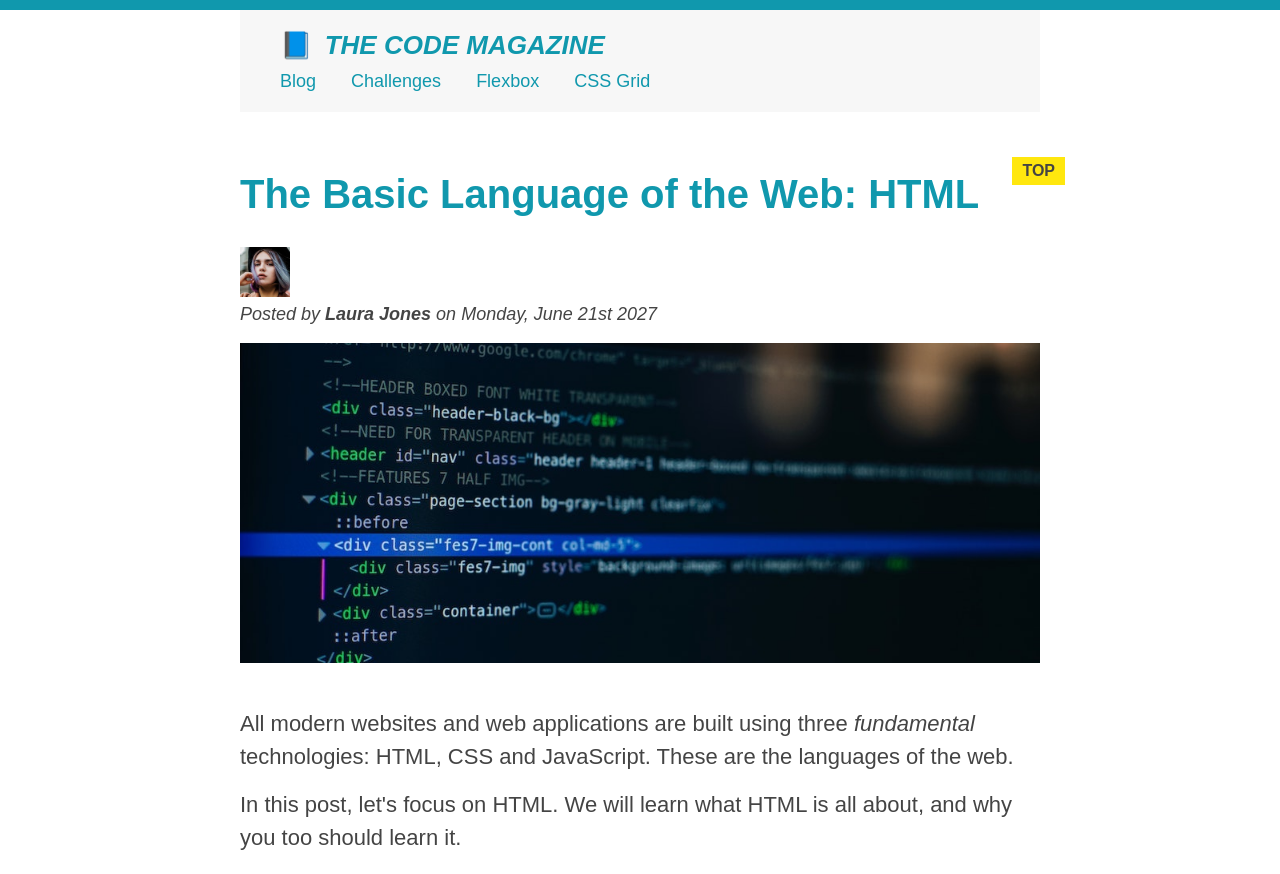
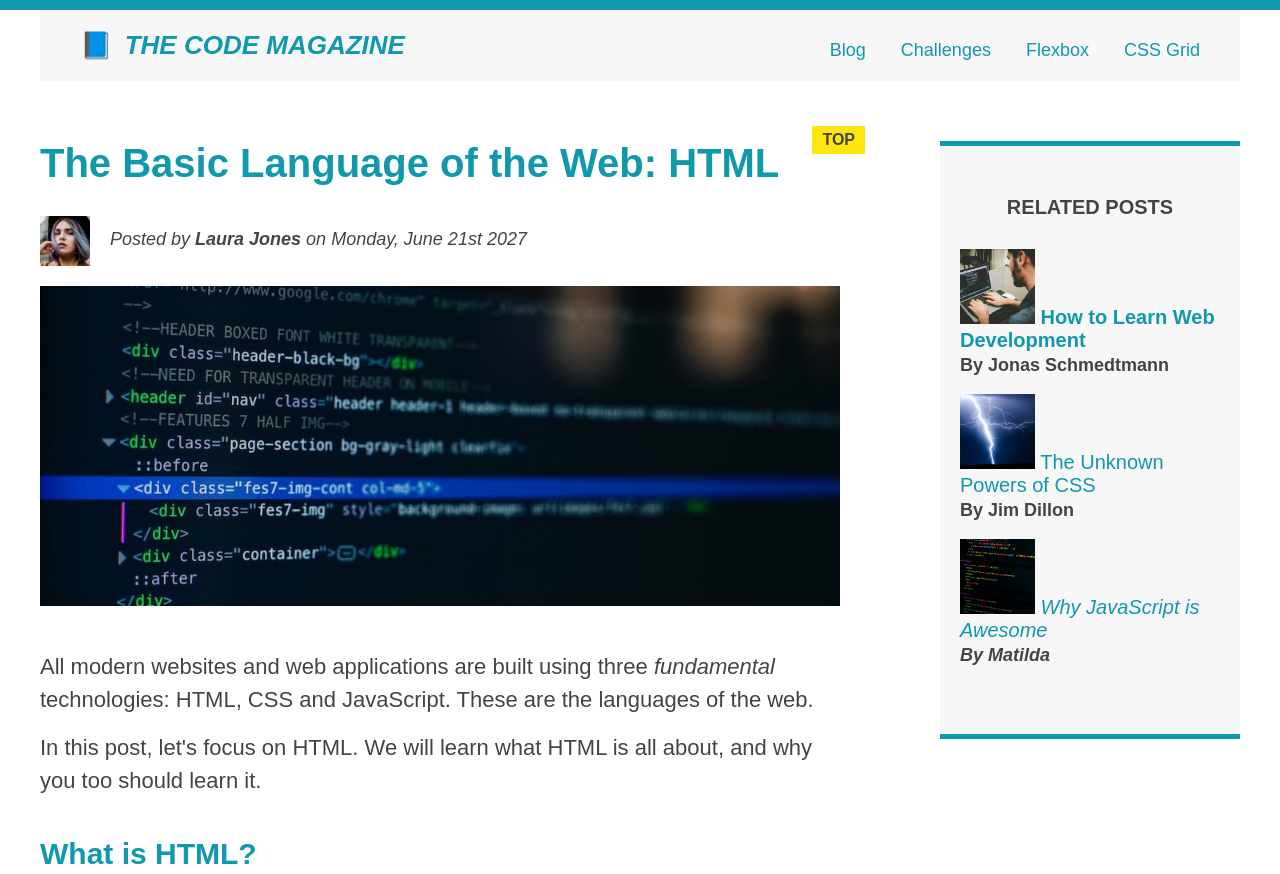
Before and after one commit to German-Shein/CSS_Fundamentals, a plain HTML site: page index.html in a window 1280 px wide. Shown: the top 874 px of the page. Drawn offline with Linux system fonts and the light colour scheme.

Commit message:
Introducting a layout via float

```diff
--- a/index.html
+++ b/index.html
@@ -8,7 +8,7 @@
 	<body>
 		<div class="Container">
 			<header class="Main_Header">
-				<h1>📘 The Code Magazine</h1>
+				<h1 class="Title">📘 The Code Magazine</h1>
 				<nav>
 					<a href="Blog.html">Blog</a>
 					<a href="#">Challenges</a>
@@ -19,7 +19,7 @@
 			<article>
 				<header class="Post_Header">
 					<h2>The Basic Language of the Web: HTML</h2>
-					<img alt="Headshot of Laura Jones" height="50" src="Images/Laura_Jones.jpg" width="50"/>
+					<img alt="Headshot of Laura Jones" class="Author_Image" height="50" src="Images/Laura_Jones.jpg" width="50"/>
 					<p id="Author">Posted by <strong>Laura Jones</strong> on Monday, June 21st 2027</p>
 					<img alt="HTML code on a screen" class="Post_Image" height="200" src="Images/Banner.jpg" width="500" />
 				</header>
--- a/style.css
+++ b/style.css
@@ -2,6 +2,7 @@
 {
 	margin: 0;
 	padding: 0;
+	box-sizing: border-box;
 }
 
 body
@@ -14,9 +15,9 @@ body
 
 .Container
 {
-	width: 800px;
+	width: 1200px;
 	margin: 0 auto;
-    position: relative;
+	position: relative;
 }
 
 .Main_Header
@@ -24,6 +25,13 @@ body
 	background-color: #f7f7f7;
 	padding: 20px 40px; /* Top-Bottom; Left-Right */
 	margin-bottom: 60px;
+}
+
+.Main_Header::after
+{
+	clear: both;
+	content: "";
+	display: block;
 }
 
 .Post_Header
@@ -40,6 +48,8 @@ body
 article
 {
 	margin-bottom: 60px;
+	float: left;
+	width: 800px;
 }
 
 aside
@@ -47,13 +57,20 @@ aside
 	background-color: #f7f7f7;
 	border-top: 5px solid #1098ad;
 	border-bottom: 5px solid #1098ad;
-	padding: 50px 0;
-	width: 500px;
+	padding: 50px 20px;
+	float: right;
+	width: 300px;
+}
+
+footer
+{
+	clear: both;
 }
 
 nav
 {
 	font-size: 18px;
+	float: right;
 }
 
 nav a:link
@@ -119,6 +136,7 @@ h4
 	font-size: 20px;
 	text-transform: uppercase;
 	text-align: center;
+	margin-bottom: 30px;
 }
 
 p
@@ -132,6 +150,33 @@ h3 + p::first-line
 {
 	font-weight: bold;
 }
+
+/* Maintain this order: link, visited, hover, active */
+
+a:link
+{
+	color: #1098ad;
+	text-decoration: none;
+}
+
+a:visited
+{
+	color: #1098ad;
+}
+
+a:hover
+{
+	color: orangered;
+	font-weight: bold;
+	text-decoration: underline;
+}
+
+a:active
+{
+	font-style: italic;
+}
+
+/* Maintain this order: link, visited, hover, active */
 
 ol, ul
 {
@@ -155,15 +200,26 @@ li:last-child
 	margin-bottom: 0;
 }
 
-/*footer p
+/*
+li:nth-child(even)
+{
+	color: red;
+}
+*/
+
+/*
+footer p
 {
 	font-size: 16px;
-}*/
+}
+*/
 
-/*article header p
+/*
+article header p
 {
 	font-style: italic;
-}*/
+}
+*/
 
 #Author
 {
@@ -185,37 +241,7 @@ li:last-child
 .Related_Posts
 {
 	list-style: none;
-}
-
-/*
-li:nth-child(even)
-{
-	color: red;
-}
-*/
-
-/* Maintain this order: link, visited, hover, active */
-a:link
-{
-	color: #1098ad;
-	text-decoration: none;
-}
-
-a:visited
-{
-	color: #1098ad;
-}
-
-a:hover
-{
-	color: orangered;
-	font-weight: bold;
-	text-decoration: underline;
-}
-
-a:active
-{
-	font-style: italic;
+	margin-left: 0;
 }
 
 .Like_Button
@@ -227,3 +253,21 @@ a:active
 	bottom: 50px;
 	right: 50px;
 }
+
+.Author_Image
+{
+	float: left;
+	margin-bottom: 20px;
+}
+
+#Author
+{
+	float: left;
+	margin-left: 20px;
+	margin-top: 10px;
+}
+
+.Title
+{
+	float: left;
+}
```
Also changed, not shown: Images/Challenges.jpg (deleted).
